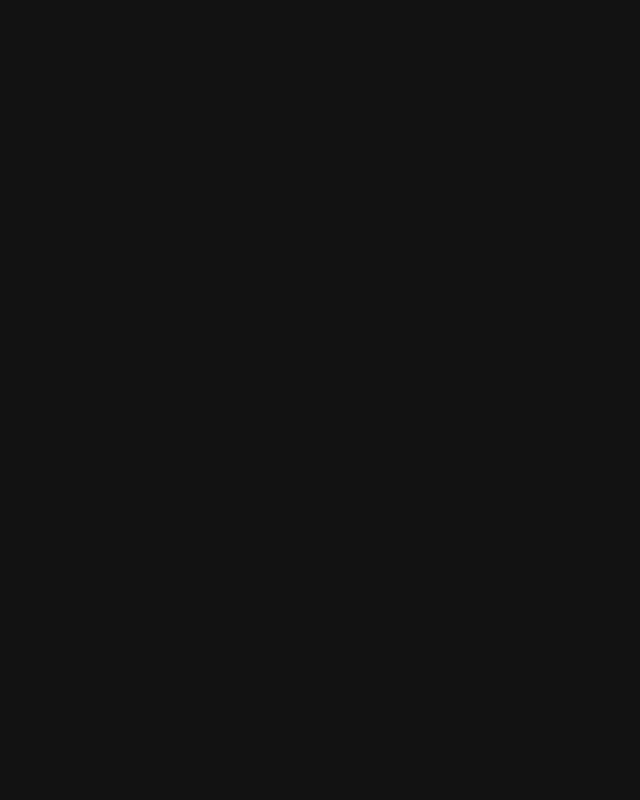
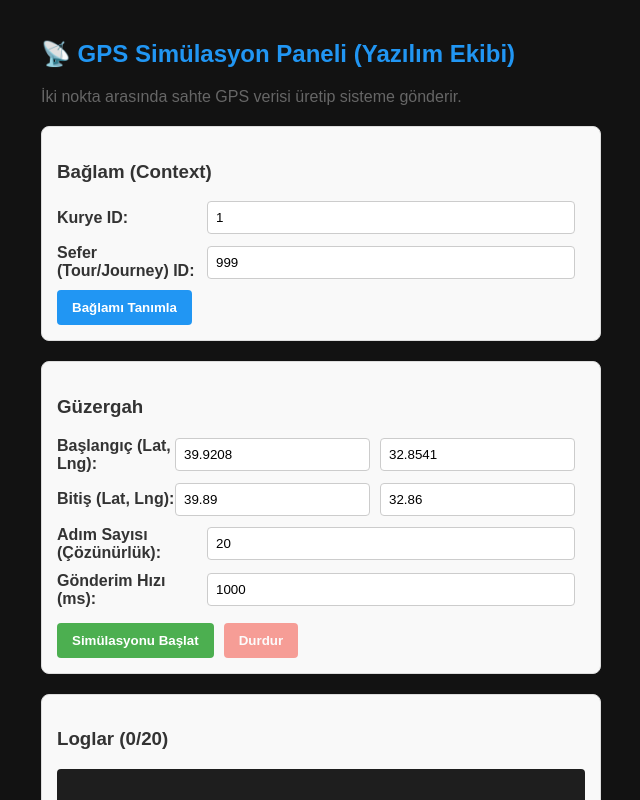
Before and after one commit to Enes0668/CourierDTS-Frontend, a Vue app: page /simulation in a window 1280 px wide. Before the commit this address had no page. Shown: the top 800 px of the page, without its empty margins (319-959 px from the left). Built offline with nearby package versions, Linux system fonts and the light colour scheme.

Commit message:
feat: add timestamp to telemetry and create simulation panel

```diff
--- a/src/router/index.js
+++ b/src/router/index.js
@@ -2,6 +2,8 @@ import { createRouter, createWebHistory } from 'vue-router'
 import LoginView from '../views/LoginView.vue'
 import CourierDashboard from '../views/CourierDashboard.vue'
 import AdminDashboard from '../views/AdminDashboard.vue'
+
+import SimulationPanel from '../views/SimulationPanel.vue'
 
 const routes = [
   {
@@ -20,6 +22,12 @@ const routes = [
     name: 'admin',
     component: AdminDashboard,
     meta: { requiresAuth: true, role: 'admin' }
+  },
+  {
+    path: '/simulation',
+    name: 'simulation',
+    component: SimulationPanel
+    // Şimdilik test aracı olduğu için auth/role koruması eklemedik
   }
 ]
 
--- a/src/services/telemetryServices.js
+++ b/src/services/telemetryServices.js
@@ -67,8 +67,8 @@ class TelemetryService {
   /**
    * Kurye hareket ettikçe çağrılır.
    */
-  addCoordinate(lat, lng) {
-    this.pathBuffer.push({ lat, lng });
+  addCoordinate(lat, lng, isFromMockProvider = false) {
+    this.pathBuffer.push({ lat, lng, isFromMockProvider, timestamp: new Date().toISOString() });
 
     // Sepete ilk veri düştüğünde 30 saniyelik zamanlayıcıyı başlat
     if (this.pathBuffer.length === 1) {
--- /dev/null
+++ b/src/views/SimulationPanel.vue
@@ -0,0 +1,192 @@
+<template>
+  <div class="simulation-container">
+    <h2>📡 GPS Simülasyon Paneli (Yazılım Ekibi)</h2>
+    <p class="desc">İki nokta arasında sahte GPS verisi üretip sisteme gönderir.</p>
+
+    <div class="card">
+      <h3>Bağlam (Context)</h3>
+      <div class="input-row">
+        <label>Kurye ID:</label>
+        <input type="number" v-model="courierId" />
+      </div>
+      <div class="input-row">
+        <label>Sefer (Tour/Journey) ID:</label>
+        <input type="number" v-model="journeyId" />
+      </div>
+      <button @click="setContext" class="btn primary">Bağlamı Tanımla</button>
+    </div>
+
+    <div class="card">
+      <h3>Güzergah</h3>
+      <div class="input-row">
+        <label>Başlangıç (Lat, Lng):</label>
+        <input type="number" step="0.0001" v-model="startLat" placeholder="Enlem" />
+        <input type="number" step="0.0001" v-model="startLng" placeholder="Boylam" />
+      </div>
+      <div class="input-row">
+        <label>Bitiş (Lat, Lng):</label>
+        <input type="number" step="0.0001" v-model="endLat" placeholder="Enlem" />
+        <input type="number" step="0.0001" v-model="endLng" placeholder="Boylam" />
+      </div>
+      <div class="input-row">
+        <label>Adım Sayısı (Çözünürlük):</label>
+        <input type="number" v-model="steps" />
+      </div>
+      <div class="input-row">
+        <label>Gönderim Hızı (ms):</label>
+        <input type="number" v-model="intervalMs" />
+      </div>
+
+      <div class="actions">
+        <button @click="startSimulation" :disabled="isSimulating" class="btn success">Simülasyonu Başlat</button>
+        <button @click="stopSimulation" :disabled="!isSimulating" class="btn danger">Durdur</button>
+      </div>
+    </div>
+
+    <div class="log-card">
+      <h3>Loglar ({{ currentStep }}/{{ steps }})</h3>
+      <div class="log-box">
+        <div v-for="(log, idx) in logs" :key="idx" class="log-item">
+          {{ log }}
+        </div>
+      </div>
+    </div>
+  </div>
+</template>
+
+<script>
+import { telemetry } from '../services/telemetryServices';
+
+export default {
+  name: 'SimulationPanel',
+  data() {
+    return {
+      courierId: 1,
+      journeyId: 999,
+      // Default: Kızılay'dan Çankaya'ya yaklaşık koordinatlar
+      startLat: 39.9208,
+      startLng: 32.8541,
+      endLat: 39.8900,
+      endLng: 32.8600,
+      steps: 20,
+      intervalMs: 1000,
+
+      isSimulating: false,
+      currentStep: 0,
+      timer: null,
+      logs: []
+    }
+  },
+  methods: {
+    addLog(msg) {
+      this.logs.unshift(`[${new Date().toLocaleTimeString()}] ${msg}`);
+      if(this.logs.length > 50) this.logs.pop();
+    },
+    setContext() {
+      telemetry.setContext(this.courierId, this.journeyId);
+      this.addLog(`Context ayarlandı: Kurye ${this.courierId}, Sefer ${this.journeyId}`);
+    },
+    startSimulation() {
+      if(!this.startLat || !this.startLng || !this.endLat || !this.endLng) {
+        alert("Lütfen tüm koordinatları girin!");
+        return;
+      }
+      this.setContext();
+      this.isSimulating = true;
+      this.currentStep = 0;
+      this.addLog("Simülasyon başlatıldı...");
+
+      // İnterpolasyon adımlarını hesapla
+      const latStep = (this.endLat - this.startLat) / this.steps;
+      const lngStep = (this.endLng - this.startLng) / this.steps;
+
+      this.timer = setInterval(() => {
+        if (this.currentStep >= this.steps) {
+          this.stopSimulation();
+          this.addLog("Hedefe ulaşıldı. Simülasyon bitti.");
+          return;
+        }
+
+        const currentLat = parseFloat(this.startLat) + (latStep * this.currentStep);
+        const currentLng = parseFloat(this.startLng) + (lngStep * this.currentStep);
+
+        // true = isFromMockProvider
+        telemetry.addCoordinate(currentLat, currentLng, true);
+        this.addLog(`Konum üretildi: ${currentLat.toFixed(5)}, ${currentLng.toFixed(5)}`);
+
+        this.currentStep++;
+      }, this.intervalMs);
+    },
+    stopSimulation() {
+      if(this.timer) {
+        clearInterval(this.timer);
+        this.timer = null;
+      }
+      this.isSimulating = false;
+      this.addLog("Simülasyon durduruldu.");
+    }
+  },
+  unmounted() {
+    this.stopSimulation();
+  }
+}
+</script>
+
+<style scoped>
+.simulation-container {
+  padding: 20px;
+  max-width: 600px;
+  margin: 0 auto;
+  font-family: Arial, sans-serif;
+  color: #333;
+}
+h2 { color: #2196F3; }
+.desc { color: #666; margin-bottom: 20px; }
+.card, .log-card {
+  background: #f9f9f9;
+  border: 1px solid #ddd;
+  border-radius: 8px;
+  padding: 15px;
+  margin-bottom: 20px;
+}
+.input-row {
+  display: flex;
+  margin-bottom: 10px;
+  align-items: center;
+}
+.input-row label {
+  width: 150px;
+  font-weight: bold;
+}
+.input-row input {
+  padding: 8px;
+  border: 1px solid #ccc;
+  border-radius: 4px;
+  margin-right: 10px;
+  flex: 1;
+}
+.btn {
+  padding: 10px 15px;
+  border: none;
+  border-radius: 4px;
+  cursor: pointer;
+  font-weight: bold;
+  color: white;
+}
+.btn:disabled { opacity: 0.5; cursor: not-allowed; }
+.primary { background-color: #2196F3; }
+.success { background-color: #4CAF50; }
+.danger { background-color: #f44336; }
+.actions { display: flex; gap: 10px; margin-top: 15px; }
+.log-box {
+  background: #1e1e1e;
+  color: #00ff00;
+  font-family: monospace;
+  padding: 10px;
+  height: 200px;
+  overflow-y: auto;
+  border-radius: 4px;
+  font-size: 12px;
+}
+.log-item { border-bottom: 1px dashed #333; padding: 4px 0; }
+</style>
```
